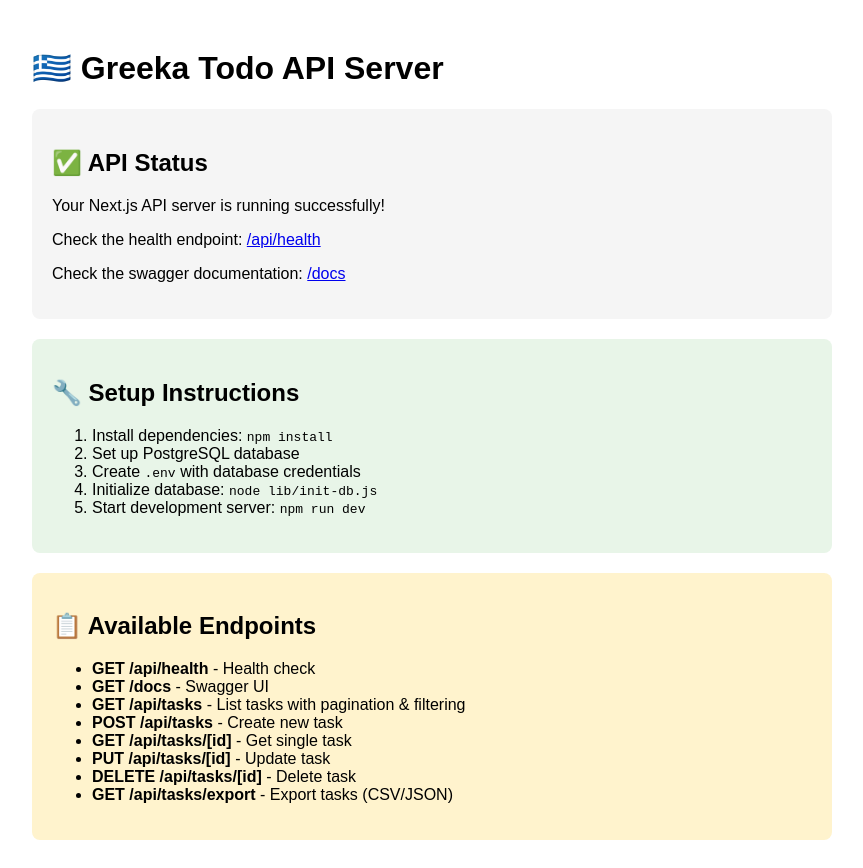
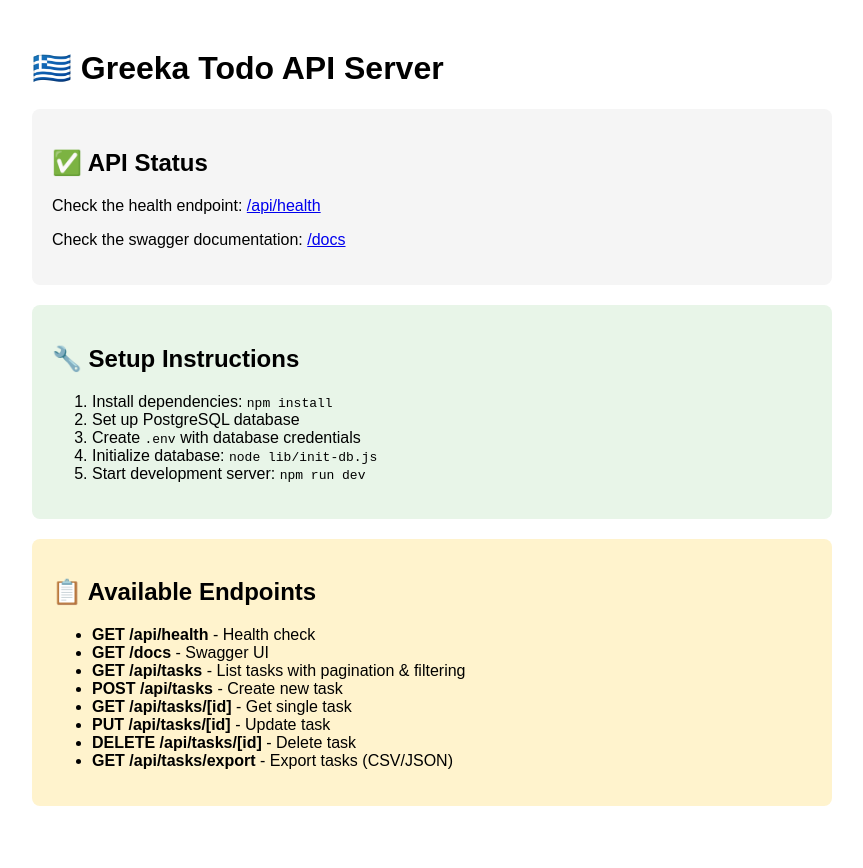
Before and after one commit to ictrl/greeka-todo-server, a Next.js app: page / in a window 1280 px wide. Shown: the whole page, without its empty margins (208-1071 px from the left). After the commit the page ends 834 px from the top, so only its background shows below. Built offline with nearby package versions, Linux system fonts and the light colour scheme.

Commit message:
fix CORS error

```diff
--- a/pages/index.js
+++ b/pages/index.js
@@ -15,7 +15,6 @@
         marginBottom: '20px'
       }}>
         <h2>✅ API Status</h2>
-        <p>Your Next.js API server is running successfully!</p>
         <p>Check the health endpoint: <a href="/api/health" target="_blank">/api/health</a></p>
         <p>Check the swagger documentation: <a href="/docs" target="_blank">/docs</a></p>
       </div>
```
Also changed, not shown: vercel.json.
